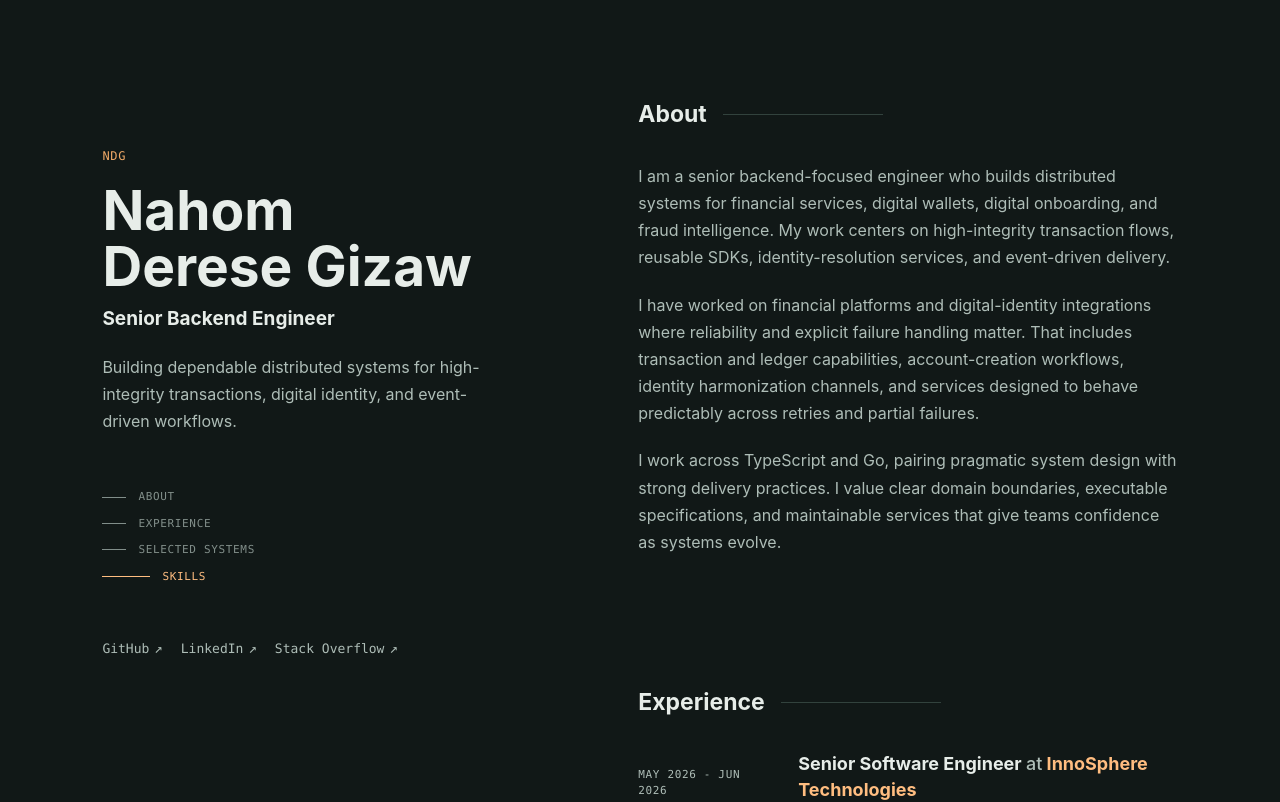
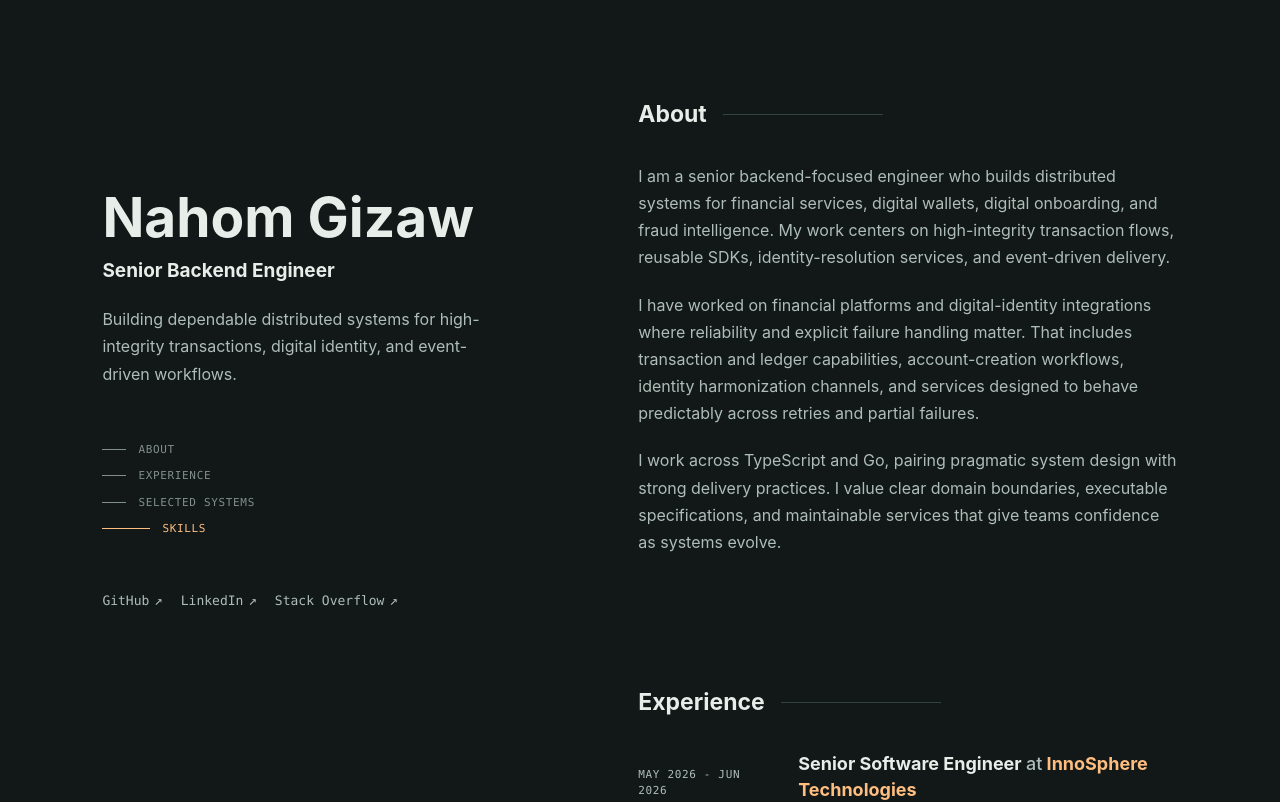
Before and after one commit to gizawNahom/one-page-resume, a Next.js app: page / in a window 1280 px wide. Shown: the top 802 px of the page. Built offline with nearby package versions, Linux system fonts and the light colour scheme.

Commit message:
fix name

```diff
--- a/app/styles.css
+++ b/app/styles.css
@@ -93,7 +93,6 @@ a:focus-visible {
   display: inline-block;
 }
 
-.identity-mark,
 .eyebrow {
   color: var(--accent);
   font: 500 12px/1.5 "SFMono-Regular", Consolas, "Liberation Mono", monospace;
@@ -103,7 +102,7 @@ a:focus-visible {
 
 .identity h1 {
   max-width: 380px;
-  margin: 14px 0 8px;
+  margin: 0 0 10px;
   font-size: clamp(40px, 4.3vw, 62px);
   line-height: 1.02;
   letter-spacing: 0;
--- a/components/portfolio.tsx
+++ b/components/portfolio.tsx
@@ -221,9 +221,8 @@ export function Portfolio() {
       <a className="skip-link" href="#about">Skip to content</a>
       <aside className="identity-column" aria-label="Portfolio introduction">
         <div>
-          <a className="identity" href="#about" aria-label="Nahom Derese Gizaw, about section">
-            <span className="identity-mark" aria-hidden="true">NDG</span>
-            <h1>Nahom Derese Gizaw</h1>
+          <a className="identity" href="#about" aria-label="Nahom Gizaw, about section">
+            <h1>Nahom Gizaw</h1>
           </a>
           <p className="role">Senior Backend Engineer</p>
           <p className="positioning">Building dependable distributed systems for high-integrity transactions, digital identity, and event-driven workflows.</p>
```
